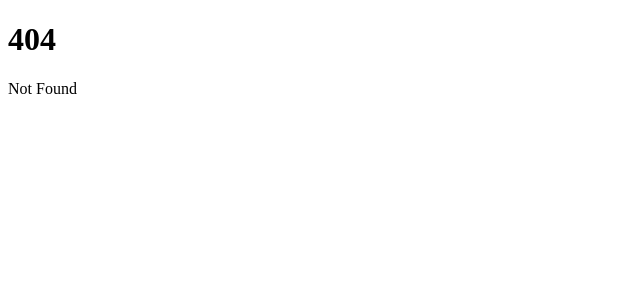
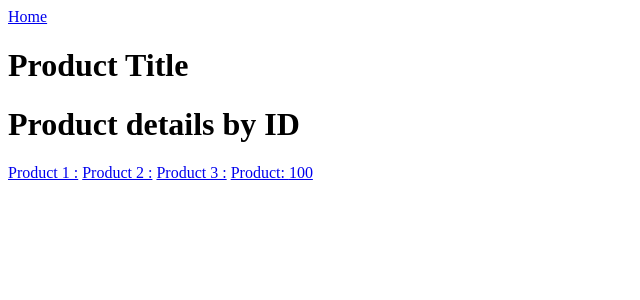
Before and after one commit to TLRKiliann/sveltekit-tutorial, a SvelteKit app in the folder my-app/: page /products in a window 1280 px wide. Before the commit this address had no page. Shown: the top 300 px of the page, without its empty margins (0-640 px from the left). Built offline with nearby package versions, Linux system fonts and the light colour scheme.

Commit message:
product replaced by products

```diff
--- a/my-app/src/routes/product/+page.svelte
+++ /dev/null
@@ -1 +0,0 @@
-<h1>Product Title</h1>
--- /dev/null
+++ b/my-app/src/routes/products/+page.svelte
@@ -0,0 +1,15 @@
+<script>
+    export let productPerCent = 100;
+</script>
+
+<a href="/">Home</a>
+
+<h1>Product Title</h1>
+
+<h1>Product details by ID</h1>
+<a href="/products/1">Product 1 :</a>
+<a href="/products/2">Product 2 :</a>
+<a href="/products/3">Product 3 :</a>
+<a href={`/products/${productPerCent}`}>
+	Product: {productPerCent}
+</a>
```
Also changed, not shown: my-app/src/routes/product/[productId]/+page.svelte (deleted, +0 -7 lines), my-app/src/routes/products/[productId]/+page.svelte (added, +15 -0 lines), my-app/src/routes/products/[productId]/reviews/[reviewId]/+page.svelte (renamed from my-app/src/routes/product/[productId]/reviews/[reviewId]/+page.svelte).
